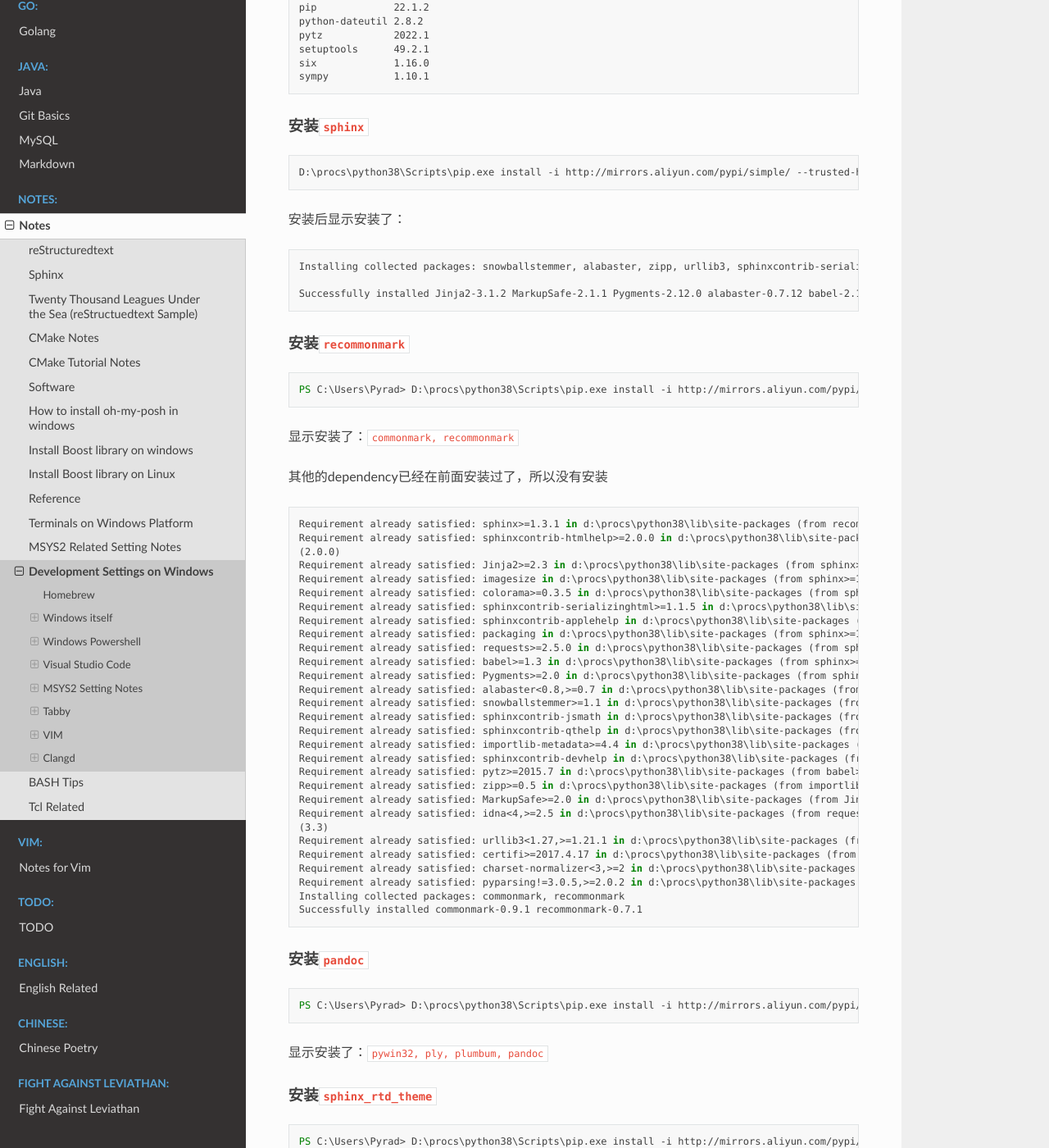
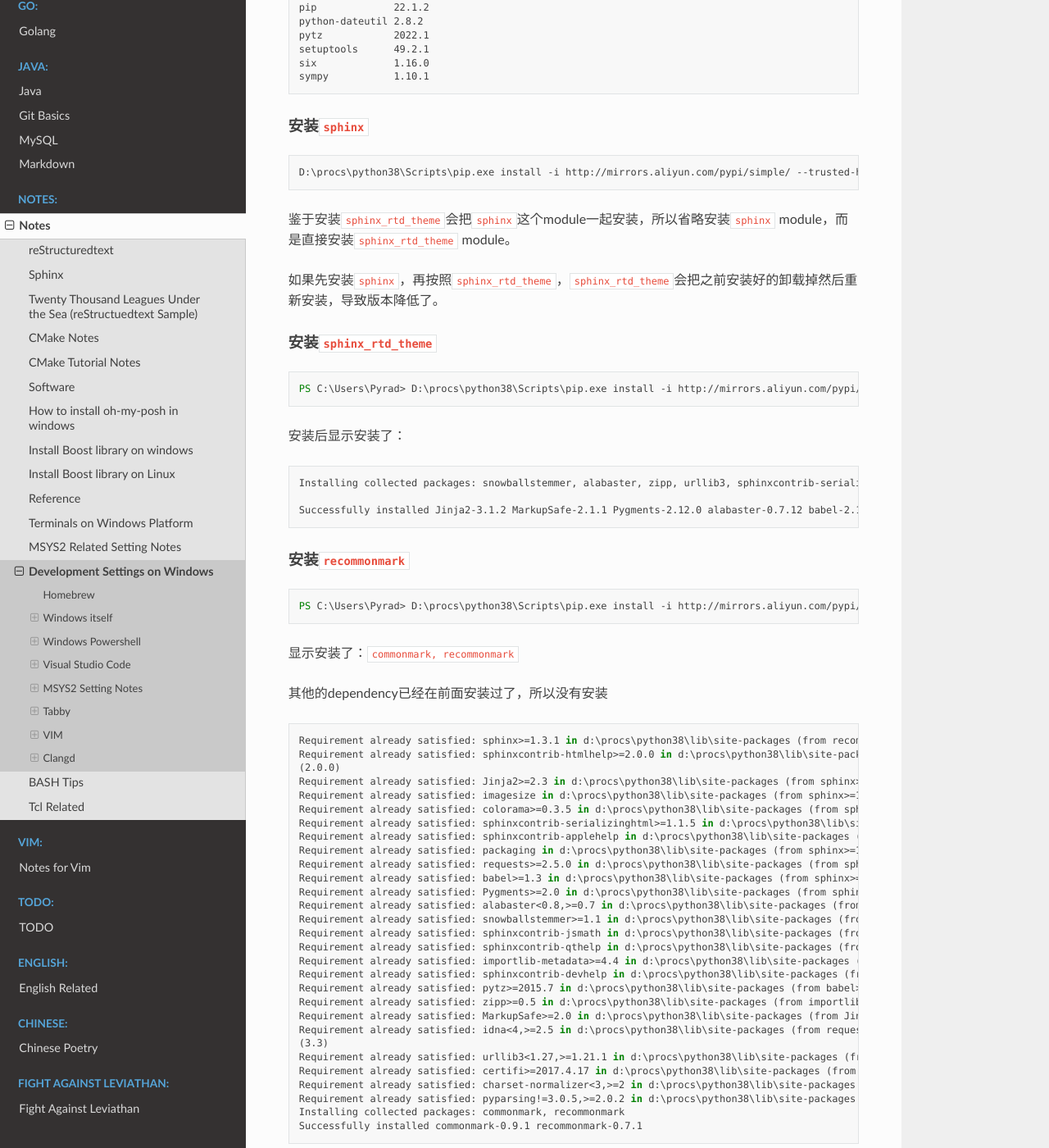
Before and after one commit to Pyrad/pyradnotes, a Sphinx documentation site: the page built from source/Notes/WinDevEnvSetup.md, in a window 1280 px wide and 1400 px high, scrolled down 12630 px. Shown: the whole window at 82% size. Built offline with Sphinx 7.4.7 and the Read the Docs theme 2.0.0, drawn with Linux system fonts in a browser that asks for light colours; some of the changed text lies outside the part shown.

Commit message:
Install sphinx_rtd_theme module ahead of sphinx

````diff
--- a/source/Notes/WinDevEnvSetup.md
+++ b/source/Notes/WinDevEnvSetup.md
@@ -700,13 +700,27 @@ sympy           1.10.1
 D:\procs\python38\Scripts\pip.exe install -i http://mirrors.aliyun.com/pypi/simple/ --trusted-host mirrors.aliyun.com sphinx
 ```
 
+鉴于安装`sphinx_rtd_theme`会把`sphinx`这个module一起安装，所以省略安装`sphinx` module，而是直接安装`sphinx_rtd_theme` module。
+
+如果先安装`sphinx`，再按照`sphinx_rtd_theme`，`sphinx_rtd_theme`会把之前安装好的卸载掉然后重新安装，导致版本降低了。
+
+#### 安装`sphinx_rtd_theme`
+
+```powershell
+PS C:\Users\Pyrad> D:\procs\python38\Scripts\pip.exe install -i http://mirrors.aliyun.com/pypi/simple/ --trusted-host mirrors.aliyun.com sphinx_rtd_theme
+```
+
 安装后显示安装了：
 
 ```powershell
 Installing collected packages: snowballstemmer, alabaster, zipp, urllib3, sphinxcontrib-serializinghtml, sphinxcontrib-qthelp, sphinxcontrib-jsmath, sphinxcontrib-htmlhelp, sphinxcontrib-devhelp, sphinxcontrib-applehelp, pyparsing, Pygments, MarkupSafe, imagesize, idna, docutils, colorama, charset-normalizer, certifi, babel, requests, packaging, Jinja2, importlib-metadata, sphinx
 
-Successfully installed Jinja2-3.1.2 MarkupSafe-2.1.1 Pygments-2.12.0 alabaster-0.7.12 babel-2.10.3 certifi-2022.6.15 charset-normalizer-2.1.0 colorama-0.4.5 docutils-0.18.1 idna-3.3 imagesize-1.4.1 importlib-metadata-4.12.0 packaging-21.3 pyparsing-3.0.9 requests-2.28.1 snowballstemmer-2.2.0 sphinx-5.0.2 sphinxcontrib-applehelp-1.0.2 sphinxcontrib-devhelp-1.0.2 sphinxcontrib-htmlhelp-2.0.0 sphinxcontrib-jsmath-1.0.1 sphinxcontrib-qthelp-1.0.3 sphinxcontrib-serializinghtml-1.1.5 urllib3-1.26.10 zipp-3.8.1
+Successfully installed Jinja2-3.1.2 MarkupSafe-2.1.1 Pygments-2.12.0 alabaster-0.7.12 babel-2.10.3 certifi-2022.6.15 charset-normalizer-2.1.0 colorama-0.4.5 docutils-0.18.1 idna-3.3 imagesize-1.4.1 importlib-metadata-4.12.0 packaging-21.3 pyparsing-3.0.9 requests-2.28.1 snowballstemmer-2.2.0 sphinx-5.0.2 sphinxcontrib-applehelp-1.0.2 sphinxcontrib-devhelp-1.0.2 sphinxcontrib-htmlhelp-2.0.0 sphinxcontrib-jsmath-1.0.1 sphinxcontrib-qthelp-1.0.3 sphinxcontrib-serializinghtml-1.1.5 urllib3-1.26.10 zipp-3.8.1 sphinx_rtd_theme
 ```
+
+
+
+
 
 #### 安装`recommonmark`
 
@@ -759,18 +773,6 @@ PS C:\Users\Pyrad> D:\procs\python38\Scripts\pip.exe install -i http://mirrors.a
 ```
 
 显示安装了：`pywin32, ply, plumbum, pandoc`
-
-
-
-#### 安装`sphinx_rtd_theme`
-
-```powershell
-PS C:\Users\Pyrad> D:\procs\python38\Scripts\pip.exe install -i http://mirrors.aliyun.com/pypi/simple/ --trusted-host mirrors.aliyun.com sphinx_rtd_theme
-```
-
-显示安装了：`docutils, sphinx_rtd_theme`
-
-这里发现其实前面docutils已经安装过了，但`sphinx_rtd_theme`会把之前安装好的卸载掉然后重新安装，导致版本降低了（不知有无问题）
 
 
 
````
